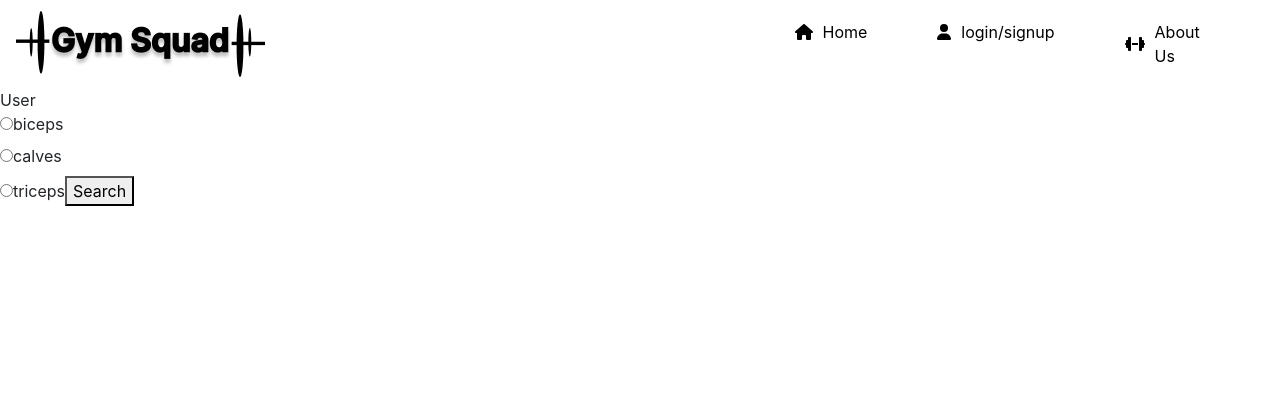
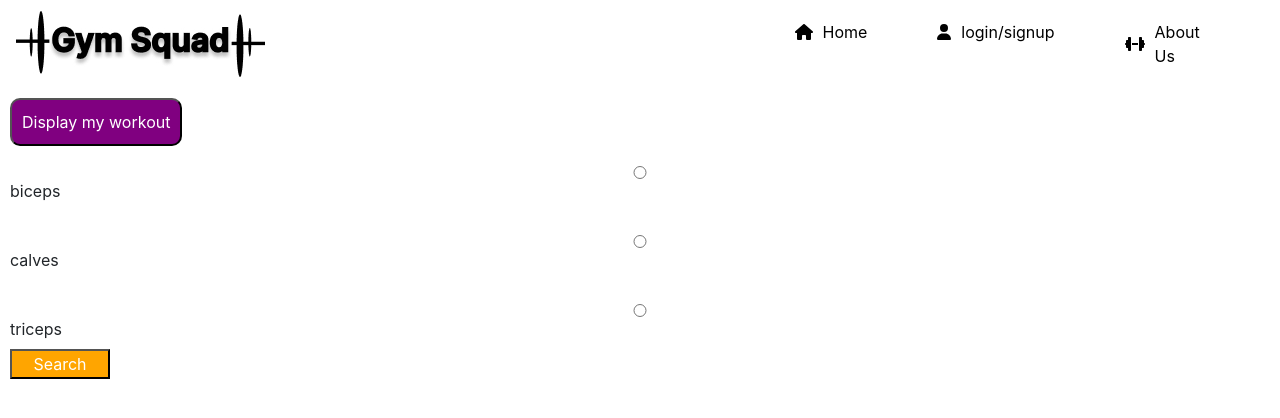
Before and after one commit to umaparu/FitnessclassApp, a React (Create React App) app: page /user in a window 1280 px wide. Shown: the top 418 px of the page. Built offline with nearby package versions, Linux system fonts and the light colour scheme.

Commit message:
Able to view workout plan

```diff
--- a/src/components/User.js
+++ b/src/components/User.js
@@ -1,21 +1,73 @@
 import { useState } from "react"
+
+import './user.css'
 
 
 const Exercise = (props) => {
 
+    const saveExercise = () => {
+        let getExercise = JSON.parse(localStorage.getItem("exercises"));
+        if(getExercise){
+            getExercise.push(myWorkout);
+            localStorage.setItem("exercises", JSON.stringify(getExercise))
+        }
+        else {
+            localStorage.setItem("exercises", JSON.stringify([myWorkout]))
+        }
+
+    }
+
+    let myWorkout = {
+        name: props.name,
+        type: props.type,
+        muscle: props.muscle,
+        difficulty: props.difficulty,
+        equipment: props.equipment,
+        instructions: props.instructions
+    }
+
     return(
 
-        <div>
-            <p>{props.name}</p>
-            <p>{props.type}</p>
-            <p>{props.muscle}</p>
-            <p>{props.difficulty}</p>
-            <p>{props.equipment}</p>
-            <p>{props.instructions}</p>
+        <div className="exercise">
+            <p>Exercise Name: {props.name}</p>
+            <p>Exercise Type: {props.type}</p>
+            <p>Muscle Worked: {props.muscle}</p>
+            <p>Difficulty: {props.difficulty}</p>
+            <p>Equipment: {props.equipment}</p>
+            <p> Exercise Instructions: {props.instructions}</p>
+            <button onClick={saveExercise} className="add-exercise">Save Exercise</button>
         </div>
     )
 
 }
+
+// key={exerciseList.indexOf(item)} name={item.name} type={item.type} muscle={item.muscle} difficulty={item.difficulty} equipment={item.equipment} instructions={item.instructions}
+
+const ExerciseEntry = (props) => {
+    return(
+    <div className="exercise-list">
+            <p>Exercise Name: {props.name}</p>
+            <p>Exercise Type: {props.type}</p>
+            <p>Muscle Worked: {props.muscle}</p>
+            <p>Difficulty: {props.difficulty}</p>
+            <p>Equipment: {props.equipment}</p>
+            <p> Exercise Instructions: {props.instructions}</p>
+    </div>
+    )
+}
+
+const Workout = () => {
+
+    let exerciseList = JSON.parse(localStorage.getItem('exercises'))
+    console.log(exerciseList)
+    if(exerciseList) {
+        return <div>{exerciseList.map((item) => {return <ExerciseEntry key={exerciseList.indexOf(item)} name={item.name} type={item.type} muscle={item.muscle} difficulty={item.difficulty} equipment={item.equipment} instructions={item.instructions}/>})}</div>
+    }
+    else {
+        return <div>No exercises</div>
+    }
+
+};
 
 
 const User = () => {
@@ -25,6 +77,19 @@ const User = () => {
     let[chosenExercise, setExercise] = useState()
 
     const myKey = 'bt50vyiLQ7ygw35ST1J2vA==zawAz9jO5G3NBXT5'
+
+    let[isDisplayed, setDisplayed] = useState(false);
+
+    const displayWorkout = () => {
+
+        if(isDisplayed) {
+            setDisplayed(false)
+        }
+        else {
+            setDisplayed(true)
+        }
+
+    }
 
     const handleRequest = (event) => {
 
@@ -59,15 +124,16 @@ const User = () => {
 
     return (
         <>
-            <div>User</div>
-            <form>
+            <button onClick={displayWorkout} className="display-workout">Display my workout</button>
+            {isDisplayed ? <Workout/> : " "}
+            <form className="search-form">
             <input type="radio" id="biceps" name="exercise" value="biceps"></input>
             <label htmlFor="biceps">biceps</label><br></br>
             <input type="radio" id="cardio" name="exercise" value="calves"></input>
             <label htmlFor="cardio">calves</label><br></br>
             <input type="radio" id="powerlifting" name="exercise" value="triceps"></input>
             <label htmlFor="powerlifting">triceps</label>
-            <button onClick={handleRequest}>Search</button>
+            <button onClick={handleRequest} className="search-button">Search</button>
 
             </form>
             {workoutRequested ? workoutRequested.map((item) => {return <Exercise key={workoutRequested.indexOf(item)} name={item.name} type={item.type} muscle={item.muscle} difficulty={item.difficulty} equipment={item.equipment} instructions={item.instructions} />}) : ""}
--- /dev/null
+++ b/src/components/user.css
@@ -0,0 +1,41 @@
+.exercise {
+    width: 90%;
+    border: 5px solid blue;
+    border-radius: 10px;
+    margin: 10px;
+}
+
+.exercise-list {
+    width: 90%;
+    border: 5px solid green;
+    border-radius: 10px;
+    margin: 10px;
+}
+
+.add-exercise {
+    border-radius: 10px;
+    padding: 10px;
+    background-color: green;
+    color: white;
+}
+
+.search-form {
+    margin: 10px;
+    display: flex;
+    flex-direction: column;
+}
+
+.search-button {
+    width: 100px;
+    background-color: orange;
+    color: white;
+}
+
+.display-workout {
+    max-width: 200px;
+    background-color: purple;
+    border-radius: 10px;
+    padding: 10px;
+    margin: 10px;
+    color: white;
+}
```
